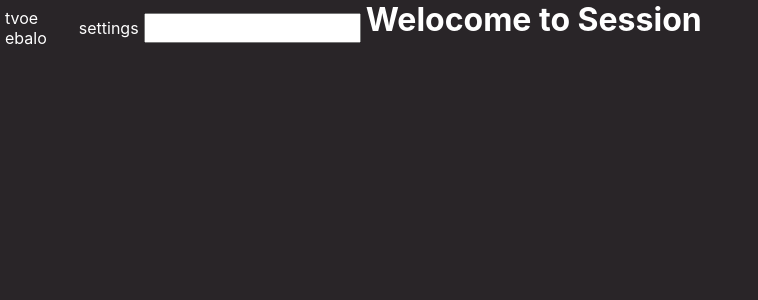
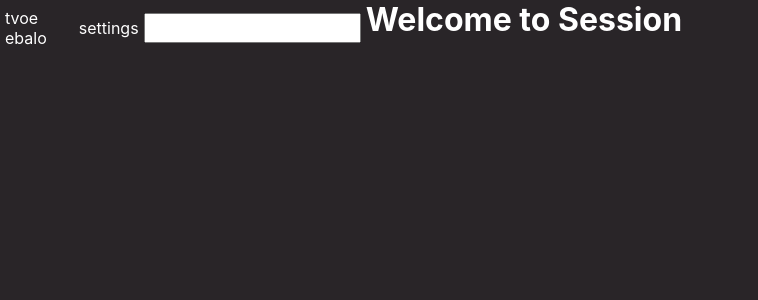
Before and after one commit to odamisheker/Course-Project, a React (Vite) app in the folder client/: page /chat in a window 1280 px wide. Shown: the top 300 px of the page, without its empty margins (0-758 px from the left). Built offline with nearby package versions, Linux system fonts and the light colour scheme; sample sign-in values are in the browser's storage.

Commit message:
change states

```diff
--- a/client/package.json
+++ b/client/package.json
@@ -25,5 +25,6 @@
     "eslint-plugin-react-hooks": "^4.6.0",
     "eslint-plugin-react-refresh": "^0.4.5",
     "vite": "^5.1.4"
-  }
+  },
+  "proxy": "http://localhost:8000"
 }
--- a/client/src/App.jsx
+++ b/client/src/App.jsx
@@ -1,14 +1,16 @@
 import "./App.css";
-import { RouterProvider, createBrowserRouter } from "react-router-dom";
+import {
+  Navigate,
+  RouterProvider,
+  createBrowserRouter,
+} from "react-router-dom";
 import Login from "./routes/Login/Login";
 import SignUp from "./routes/SignUp/SignUp";
 import EnterChat from "./routes/EnterChat/EnterChat";
-import Home from "./routes/Home";
 import UserContextProvider from "./components/context/UserContextProvider";
 import Chat from "./routes/Chat/Chat";
 import RequireAuth from "./components/RequireAuth";
 import RequireChat from "./components/RequireChat";
-import Layout from "./routes/Layout";
 import ChatContextProvider from "./components/context/ChatContextProvider";
 
 function App() {
@@ -27,16 +29,9 @@
     },
     {
       path: "/",
-      element: <Layout />,
-      children: [
-        // {
-        //   path: "/home",
-        //   element: (
-        //     <RequireAuth>
-        //       <Home />
-        //     </RequireAuth>
-        //   ),
-        // },
+      element: <Navigate to="/chat" replace />,
+      errorElement: <h1>404040404</h1>,
+    },
     {
       path: "/chat",
       element: (
@@ -46,8 +41,12 @@
           </ChatContextProvider>
         </RequireAuth>
       ),
-        },
-      ],
+      // children: [
+      //   {
+      //     path: "/chat/:id",
+      //     element
+      //   },
+      // ],
     },
   ]);
   return (
--- a/client/src/components/MessageBar/MessageBar.jsx
+++ b/client/src/components/MessageBar/MessageBar.jsx
@@ -10,11 +10,10 @@
     item.trim().toLowerCase().includes(term.trim().toLowerCase())
   );
 
-export default function MessageBar() {
-  const { user } = useContext(UserContext);
+export default function MessageBar({ users }) {
+  //const { user } = useContext(UserContext);
 
   //TODO SearchBar & UserList
-  const users = chats.filter((i) => i.userId == user).map((i) => i.id);
 
   const [sortText, setSortText] = useState("");
 
--- a/client/src/components/WindowChat/WindowChat.jsx
+++ b/client/src/components/WindowChat/WindowChat.jsx
@@ -7,26 +7,15 @@
 import { ChatContext } from "../context/ChatContextProvider";
 import chats from "../../DB";
 
-export default function WindowChat() {
-  const { id } = useContext(UserContext);
+export default function WindowChat({ messages }) {
+  const { user } = useContext(UserContext);
   const { chatId } = useContext(ChatContext);
   // const [errors, setErrors] = useState(null);
-  const [messages, setMessages] = useState([]);
 
   const [message, setMessage] = useState({ text: "" });
 
-  useEffect(() => {
-    if (chatId != null) {
-      setMessages(chats.find((k) => k.id == chatId).messages);
-    }
-  }, [chatId]);
-
-  //console.log(messages);
-
   /*
-  TODO: load messanges
-        props(id собеседника или же сразу сообщения)
-        хранить сообщение как объект(для хранения текста, времени и тд)
+  TODO: хранить сообщение как объект(для хранения текста, времени и тд)
   */
 
   const handleEdit = (data) => {
--- a/client/src/routes/Chat/Chat.jsx
+++ b/client/src/routes/Chat/Chat.jsx
@@ -1,8 +1,10 @@
-import { useContext } from "react";
+import { useContext, useEffect, useState } from "react";
 import MessageBar from "../../components/MessageBar/MessageBar";
 import WindowChat from "../../components/WindowChat/WindowChat";
 import styles from "./Chat.module.css";
 import { ChatContext } from "../../components/context/ChatContextProvider";
+import chats from "../../DB";
+import { UserContext } from "../../components/context/UserContextProvider";
 
 export default function Chat() {
   /*
@@ -10,12 +12,24 @@
         load chats, toolbar, another component for person from chats
     */
   const { chatId } = useContext(ChatContext);
+
+  const { user } = useContext(UserContext);
+  const users = chats.filter((i) => i.userId == user).map((i) => i.id);
+
+  const [messages, setMessages] = useState([]);
+
+  useEffect(() => {
+    if (chatId != null) {
+      setMessages(chats.find((k) => k.id == chatId).messages);
+    }
+  }, [chatId]);
+
   return (
     <div className={styles.main}>
-      <MessageBar className={styles.messageBar} />
-      {(chatId && <WindowChat className={styles.windowChat} />) || (
-        <h1 className={styles.welcome}>Welocome to Session</h1>
-      )}
+      <MessageBar className={styles.messageBar} users={users} />
+      {(chatId && (
+        <WindowChat className={styles.windowChat} messages={messages} />
+      )) || <h1 className={styles.welcome}>Welcome to Session</h1>}
     </div>
   );
 }
--- a/client/src/routes/Chat/Chat.module.css
+++ b/client/src/routes/Chat/Chat.module.css
@@ -10,4 +10,5 @@
 
 .welcome {
   width: 100%;
+
 }
--- a/client/src/routes/Home.jsx
+++ b/client/src/routes/Home.jsx
@@ -16,6 +16,7 @@
     changeId(id);
     navigate("/chat");
   };
+
   return (
     <>
       <h2>Hello, {user}!</h2>
@@ -26,6 +27,7 @@
       />
       <button onClick={handleGo}>Go to chat!</button>
       <button>Create chat!</button>
+      <div>{a}</div>
     </>
   );
 }
```
Also changed, not shown: 1 other file (tests, documents, lock files or other folders). Lines whose indentation alone changed are shown as unchanged.
